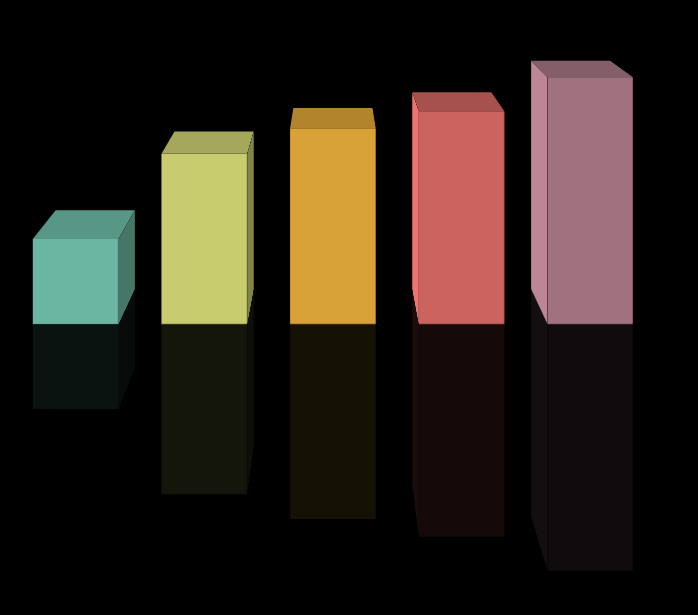
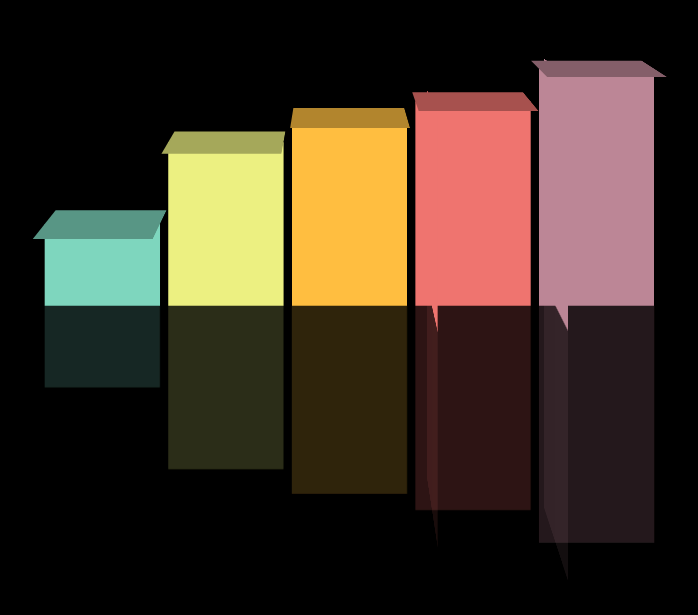
Before and after one commit to coral-life-co/3d-animated-graph, a plain HTML site: page index.html in a window 1280 px wide. Shown: the part 137-752 px from the top of the page, without its empty margins (307-1005 px from the left). Drawn offline with Linux system fonts and the light colour scheme.

Commit message:
Update style.css

```diff
--- a/style.css
+++ b/style.css
@@ -61,7 +61,7 @@ div {
 }
 .face {
   margin: -2.5em;
-  width: 5em;
+  width: 7em;
   height: 5em;
   backface-visibility: hidden;
   background: currentColor;
@@ -86,7 +86,7 @@ div {
   -webkit-filter: brightness(1);
   filter: brightness(1);
 }
-.face:nth-child(3) {
+/* .face:nth-child(3) {
   transform: rotate3d(0, 1, 0, 0deg) translateZ(2.5em);
   -webkit-filter: brightness(0.85);
   filter: brightness(0.85);
@@ -95,4 +95,4 @@ div {
   transform: rotate3d(0, 1, 0, 90deg) translateZ(2.5em);
   -webkit-filter: brightness(0.55);
   filter: brightness(0.55);
-}
+} */
```
